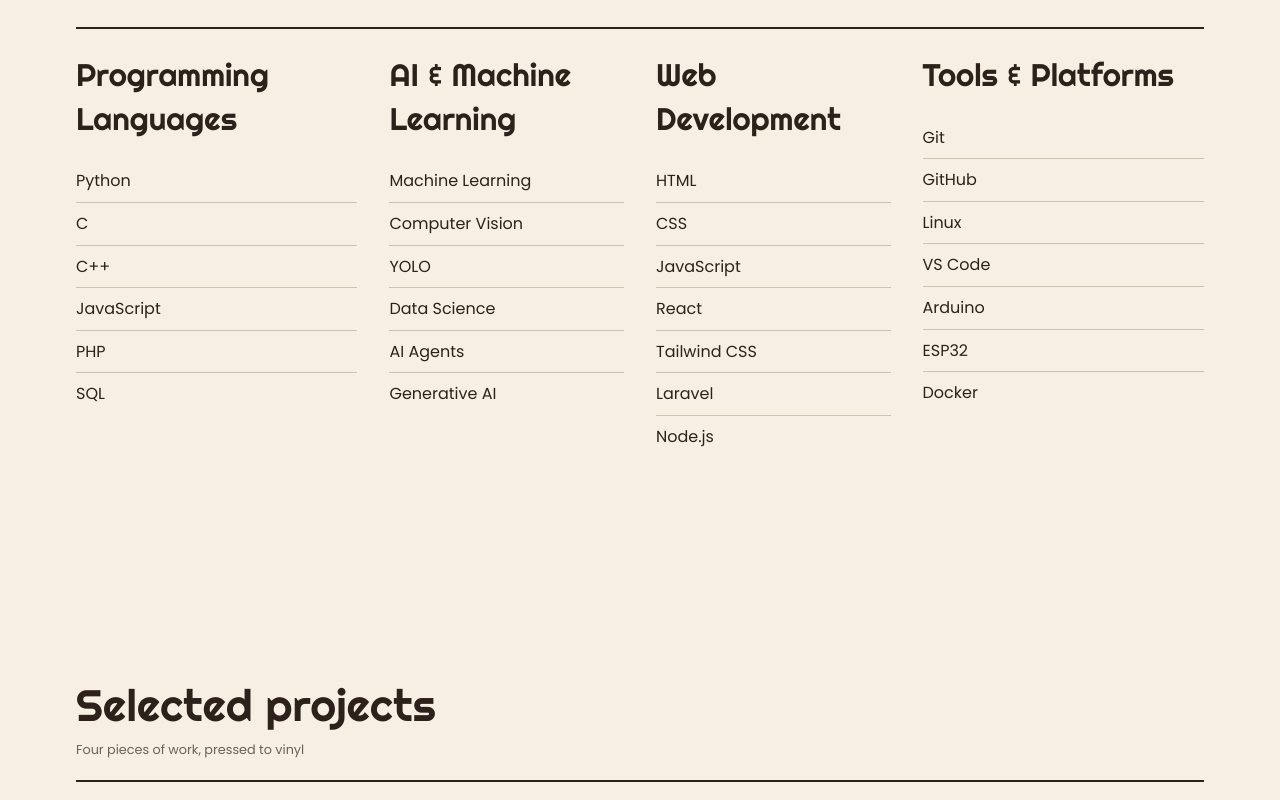
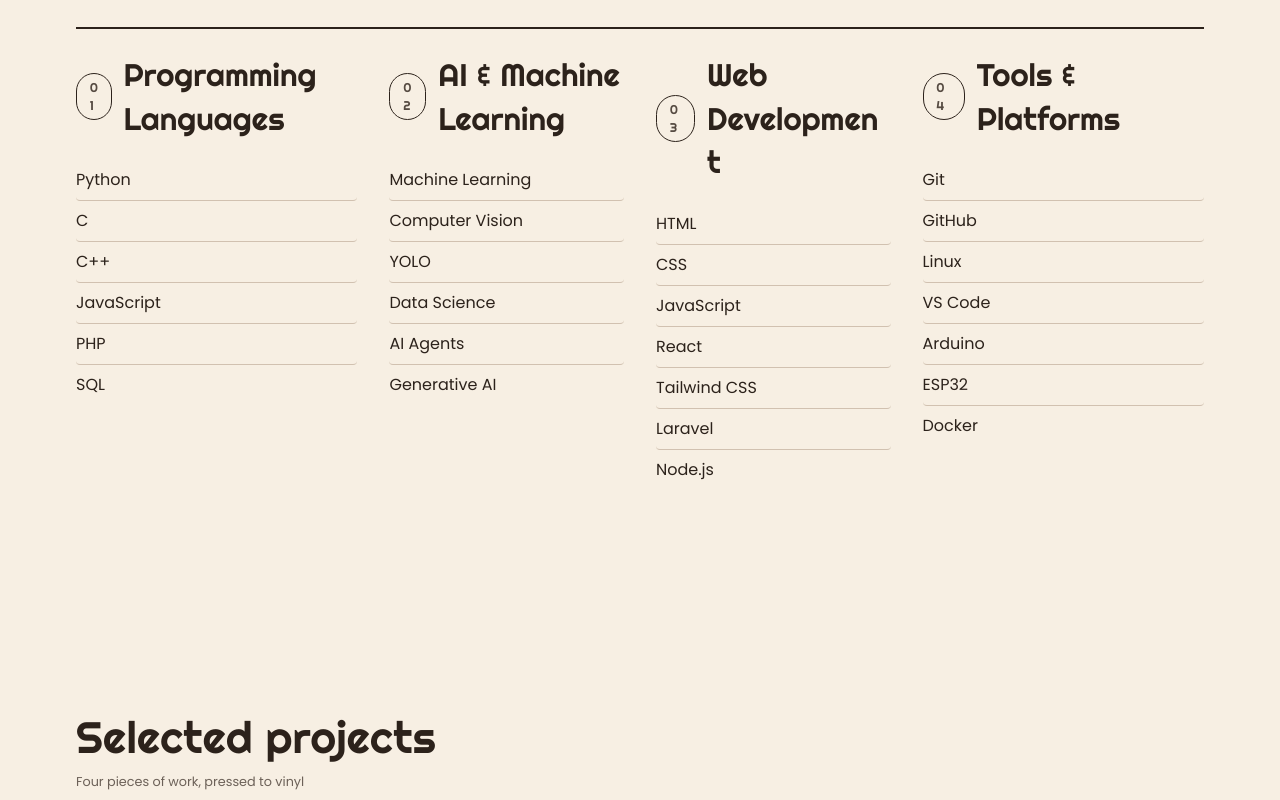
Before and after one commit to Ellbaayy/porto-GHBS, a Next.js app: page / in a window 1280 px wide. Shown: the part 2460-3260 px from the top of the page. Built offline with nearby package versions, Linux system fonts and the light colour scheme.

Commit message:
feat: section-level micro-interactions across hero, about, tech, learning, journey, contact

```diff
--- a/src/app/globals.css
+++ b/src/app/globals.css
@@ -223,6 +223,92 @@
   }
 }
 
+/* Section micro-interactions — "disc pop-out" layer --------------------
+   One vocabulary for every list and card that was static, so each scroll
+   region answers the pointer. All answers are transform/color only
+   (no layout shift), gated to hover-capable pointers, and collapse to a
+   150ms whisper under prefers-reduced-motion via the global rule.
+   - .hover-lift: a sticker card being pulled off the sleeve (lift + slight
+     tilt + accent border + deeper pop shadow). Reason: marks the lifted
+     record; same elevation language as btn-tape and project-card.
+   - .row-hover: a ledger row under the needle (label slides and takes the
+     accent; a vinyl sheen sweeps across, reusing the project-card motif).
+     Reason: the accent moment tells which row is under the needle at a
+     glance, without inventing a new decoration (no left stripe). */
+.hover-lift { position: relative; }
+.row-hover { position: relative; overflow: hidden; border-radius: var(--radius-sm); }
+.row-hover > .row-main {
+  transition:
+    transform var(--dur-micro) var(--ease-out),
+    color var(--dur-micro) var(--ease-out);
+}
+.row-hover .card-index {
+  transition:
+    background var(--dur-micro) var(--ease-out),
+    color var(--dur-micro) var(--ease-out),
+    border-color var(--dur-micro) var(--ease-out);
+}
+.row-hover::after {
+  content: "";
+  position: absolute;
+  inset: 0;
+  background: linear-gradient(105deg, transparent 42%, rgb(255 255 255 / 0.28) 50%, transparent 58%);
+  transform: translateX(-130%);
+  transition: transform 550ms var(--ease-out);
+  pointer-events: none;
+}
+@media (hover: hover) and (pointer: fine) {
+  .hover-lift {
+    transition:
+      transform var(--dur-micro) var(--ease-out),
+      border-color var(--dur-micro) var(--ease-out),
+      box-shadow var(--dur-micro) var(--ease-out);
+  }
+  .hover-lift:hover {
+    transform: translate(-3px, -4px) rotate(-0.5deg);
+    border-color: var(--color-accent);
+    box-shadow: 7px 7px 0 oklch(26% 0.02 55 / 0.9);
+  }
+  .row-hover:hover > .row-main {
+    transform: translateX(6px);
+    color: var(--color-accent);
+  }
+  .row-hover:hover::after { transform: translateX(130%); }
+  .row-hover:hover .card-index {
+    background: var(--color-accent);
+    border-color: var(--color-accent);
+    color: var(--color-paper);
+  }
+}
+
+/* Hero portrait — the sleeve being inspected. (Gated to fine pointers;
+   the spin-less .boot-disc keeps transform for its own animation, so this
+   class lives only here.) */
+.portrait-hover { transition: transform var(--dur-micro) var(--ease-out); }
+@media (hover: hover) and (pointer: fine) {
+  .portrait-hover:hover { transform: rotate(-4deg) scale(1.06); }
+}
+
+/* Value-link underline draw — reuse the cta-link gesture for contact
+   rows, since the links already carry the accent on hover. */
+.value-draw { position: relative; }
+.value-draw::after {
+  content: "";
+  position: absolute;
+  left: 0;
+  bottom: 0;
+  width: 100%;
+  height: 2px;
+  background: var(--color-accent);
+  transform: scaleX(0.3);
+  transform-origin: left;
+  transition: transform var(--dur-short) var(--ease-out);
+  pointer-events: none;
+}
+@media (hover: hover) and (pointer: fine) {
+  .row-hover:hover .value-draw::after { transform: scaleX(1); }
+}
+
 /* Vinyl grooves — subtle repeating-line backdrop for side markers */
 .grooves {
   background-image: repeating-linear-gradient(
--- a/src/components/About.tsx
+++ b/src/components/About.tsx
@@ -13,7 +13,7 @@
       <Container>
         <SectionHeader title="About me" meta="Who I am and where I work" />
 
-        <Reveal className="card-pop max-w-[72ch] overflow-hidden">
+        <Reveal className="card-pop hover-lift max-w-[72ch] overflow-hidden">
           <div aria-hidden="true" className="grooves h-3 border-b-2 border-ink opacity-60" />
           <div className="p-6 md:p-10">
             <p className="font-display text-[clamp(1.5rem,2.5vw,2rem)] leading-[1.3] text-ink mb-6">
@@ -37,8 +37,8 @@
 
         <Stagger className="mt-12 grid grid-cols-2 sm:grid-cols-4 gap-6 border-y-2 border-ink py-8">
           {aboutInfo.map((it) => (
-            <div key={it.label} data-stagger-item>
-              <span className="block text-sm text-muted mb-2">
+            <div key={it.label} data-stagger-item className="row-hover">
+              <span className="row-main block text-sm text-muted mb-2">
                 {it.label}
               </span>
               <p className="m-0 text-ink font-medium text-base leading-snug">{it.value}</p>
--- a/src/components/Contact.tsx
+++ b/src/components/Contact.tsx
@@ -32,7 +32,7 @@
               <li
                 key={l.label}
                 data-stagger-item
-                className="grid grid-cols-[110px_1fr] gap-4 items-center py-5 border-b border-rule"
+                className="row-hover grid grid-cols-[110px_1fr] gap-4 items-center py-5 border-b border-rule"
               >
                 <span className="text-sm text-muted">
                   {l.label}
@@ -41,7 +41,7 @@
                   href={l.href}
                   target={l.href.startsWith("http") ? "_blank" : undefined}
                   rel={l.href.startsWith("http") ? "noopener noreferrer" : undefined}
-                  className="text-[clamp(16px,1.6vw,20px)] text-ink hover:text-accent transition-colors break-all"
+                  className="row-main value-draw w-fit max-w-full text-[clamp(16px,1.6vw,20px)] text-ink hover:text-accent transition-colors break-all"
                 >
                   {l.value}
                 </a>
--- a/src/components/Hero.tsx
+++ b/src/components/Hero.tsx
@@ -13,7 +13,7 @@
       <Scene scene={scenes.hero} />
       <Container>
         <div className="grid gap-12 md:grid-cols-[1fr_auto] md:items-center">
-          <figure className="relative justify-self-center w-44 h-44 md:w-60 md:h-60 md:order-2 shrink-0">
+          <figure className="portrait-hover relative justify-self-center w-44 h-44 md:w-60 md:h-60 md:order-2 shrink-0">
             <Image
               src="/images/misc/bayu-tw.jpeg"
               alt="Portrait of Gesang Hemas Bayu Sekti"
--- a/src/components/Learning.tsx
+++ b/src/components/Learning.tsx
@@ -18,19 +18,19 @@
               {learning.map((l, i) => (
                 <li
                   key={l.area}
-                  className="grid grid-cols-[3rem_1fr] sm:grid-cols-[3rem_1fr_1.2fr] gap-4 items-baseline py-4 border-b border-rule"
+                  className="row-hover grid grid-cols-[3rem_1fr] sm:grid-cols-[3rem_1fr_1.2fr] gap-4 items-baseline py-4 border-b border-rule"
                 >
-                  <span className="font-display text-sm text-accent tabular">
+                  <span className="card-index chip font-display text-sm tabular self-start">
                     {String(i + 1).padStart(2, "0")}
                   </span>
-                  <span className="font-medium text-ink">{l.area}</span>
+                  <span className="row-main font-medium text-ink">{l.area}</span>
                   <span className="text-ink-2 text-base col-start-2 sm:col-start-3">{l.focus}</span>
                 </li>
               ))}
             </ol>
           </Reveal>
 
-          <Reveal as="aside" className="card-pop overflow-hidden" delay={0.1}>
+          <Reveal as="aside" className="card-pop hover-lift overflow-hidden" delay={0.1}>
             <div aria-hidden="true" className="grooves h-3 border-b-2 border-ink opacity-60" />
             <div className="p-6">
               <h3 className="font-display text-xl text-ink m-0 mb-4 text-safe">
--- a/src/components/TechStack.tsx
+++ b/src/components/TechStack.tsx
@@ -13,18 +13,21 @@
         <SectionHeader title="What I work with" meta="The tools and techniques I reach for" />
 
         <Stagger className="grid grid-cols-1 md:grid-cols-[1.2fr_1fr_1fr_1.2fr] gap-x-8 gap-y-10 border-t-2 border-ink" gap={0.08}>
-          {techStack.map((col) => (
-            <div key={col.heading} data-stagger-item className="pt-6">
-              <h3 className="font-display text-xl text-ink m-0 mb-5">
+          {techStack.map((col, ci) => (
+            <div key={col.heading} data-stagger-item className="group pt-6">
+              <h3 className="font-display text-xl text-ink m-0 mb-5 flex items-center gap-3">
+                <span className="chip font-display text-sm tabular group-hover:bg-accent group-hover:border-accent group-hover:text-paper transition-colors">
+                  {String(ci + 1).padStart(2, "0")}
+                </span>
                 {col.heading}
               </h3>
               <ul className="flex flex-col">
                 {col.items.map((it) => (
                   <li
                     key={it}
-                    className="py-2 border-b border-rule last:border-b-0"
+                    className="row-hover py-2 border-b border-rule last:border-b-0"
                   >
-                    <span className="text-base text-ink">{it}</span>
+                    <span className="row-main block text-base text-ink">{it}</span>
                   </li>
                 ))}
               </ul>
```
Also changed, not shown: src/components/Journey.tsx (+6 -6 lines).
